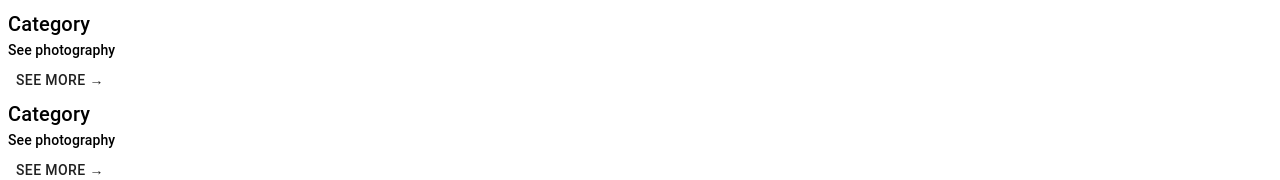
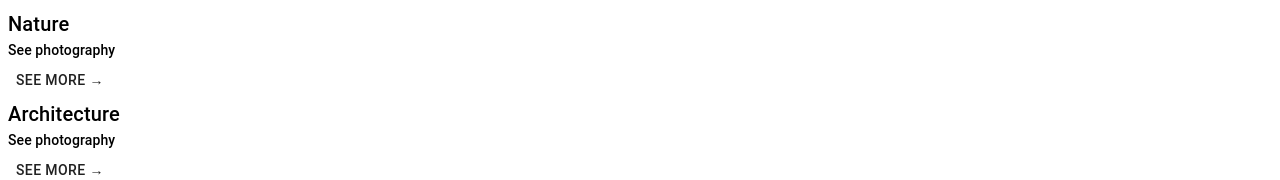
Before and after one commit to TeaElf/Photo-webshop-frontend, a React (Create React App) app: page / in a window 1280 px wide. Shown: the top 180 px of the page. Built offline with nearby package versions, Linux system fonts and the light colour scheme.

Commit message:
specific category props

```diff
--- a/src/components/Home.jsx
+++ b/src/components/Home.jsx
@@ -7,8 +7,8 @@ const Home = () => {
   return (
     <div>
       <div>
-        <SpecificCategory />
-        <SpecificCategory />{" "}
+        <SpecificCategory category="Nature" />
+        <SpecificCategory category="Architecture" />
       </div>
 
       <CtaBlock></CtaBlock>
--- a/src/components/SpecificCategory.jsx
+++ b/src/components/SpecificCategory.jsx
@@ -1,10 +1,10 @@
 import { Typography, Button } from "@material-ui/core";
 import React from "react";
 
-const SpecificCategory = () => {
+const SpecificCategory = ({ category }) => {
   return (
     <div>
-      <Typography variant="h6">Category</Typography>
+      <Typography variant="h6">{category}</Typography>
       <Typography variant="subtitle2">See photography</Typography>
       <Button>See more →</Button>
     </div>
```
